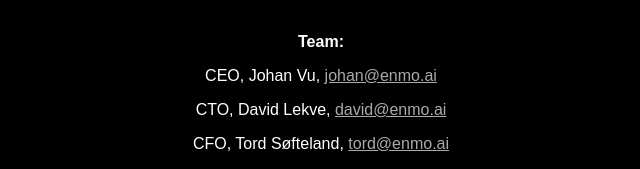
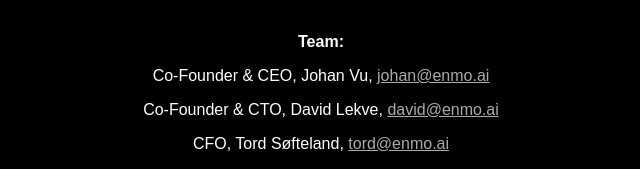
Before and after one commit to tord-s/enmo-web, a SvelteKit app: page / in a window 1280 px wide. Shown: the part 147-316 px from the top of the page, without its empty margins (319-959 px from the left). Built offline with nearby package versions, Linux system fonts and the light colour scheme.

Commit message:
title adjustments

```diff
--- a/src/routes/+page.svelte
+++ b/src/routes/+page.svelte
@@ -12,9 +12,15 @@
   <h4>Energy Movement</h4>
   <br />
   <h4>Team:</h4>
-  <p>CEO, Johan Vu, <a href="mailto:johan@enmo.ai"> johan@enmo.ai </a></p>
   <p>
-    CTO, David Lekve, <a href="mailto:david@enmo.ai"> david@enmo.ai </a>
+    Co-Founder & CEO, Johan Vu, <a href="mailto:johan@enmo.ai">
+      johan@enmo.ai
+    </a>
+  </p>
+  <p>
+    Co-Founder & CTO, David Lekve, <a href="mailto:david@enmo.ai">
+      david@enmo.ai
+    </a>
   </p>
   <p>CFO, Tord Søfteland, <a href="mailto:tord@enmo.ai"> tord@enmo.ai </a></p>
   <p>
@@ -58,6 +64,8 @@
     title="Investor Update"
     src="https://cdn.forms-content-1.sg-form.com/93b7d24e-23d0-11ef-bcc4-a2e4c946a3db"
   />
+  <br /><br /><br /><br />
+  <!-- <small>enmo AS</small> -->
 </div>
 
 <style>
```
